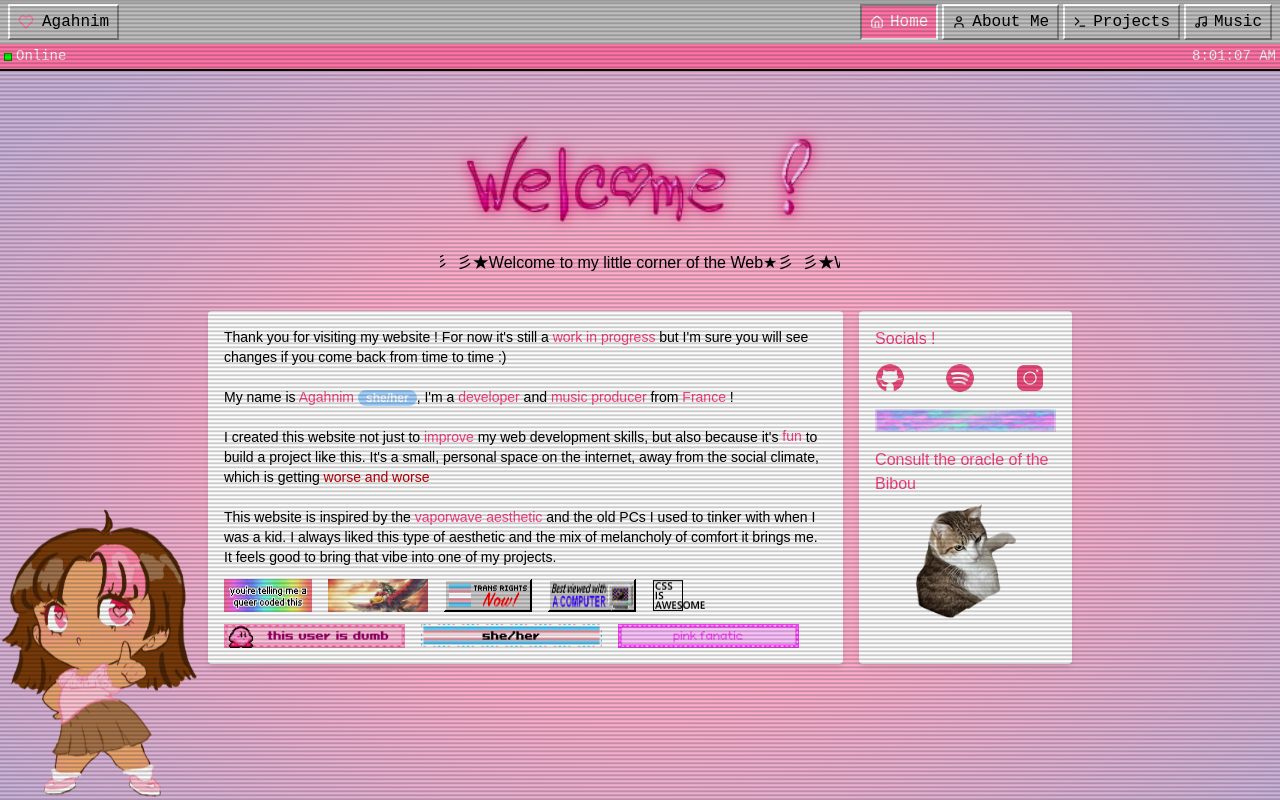
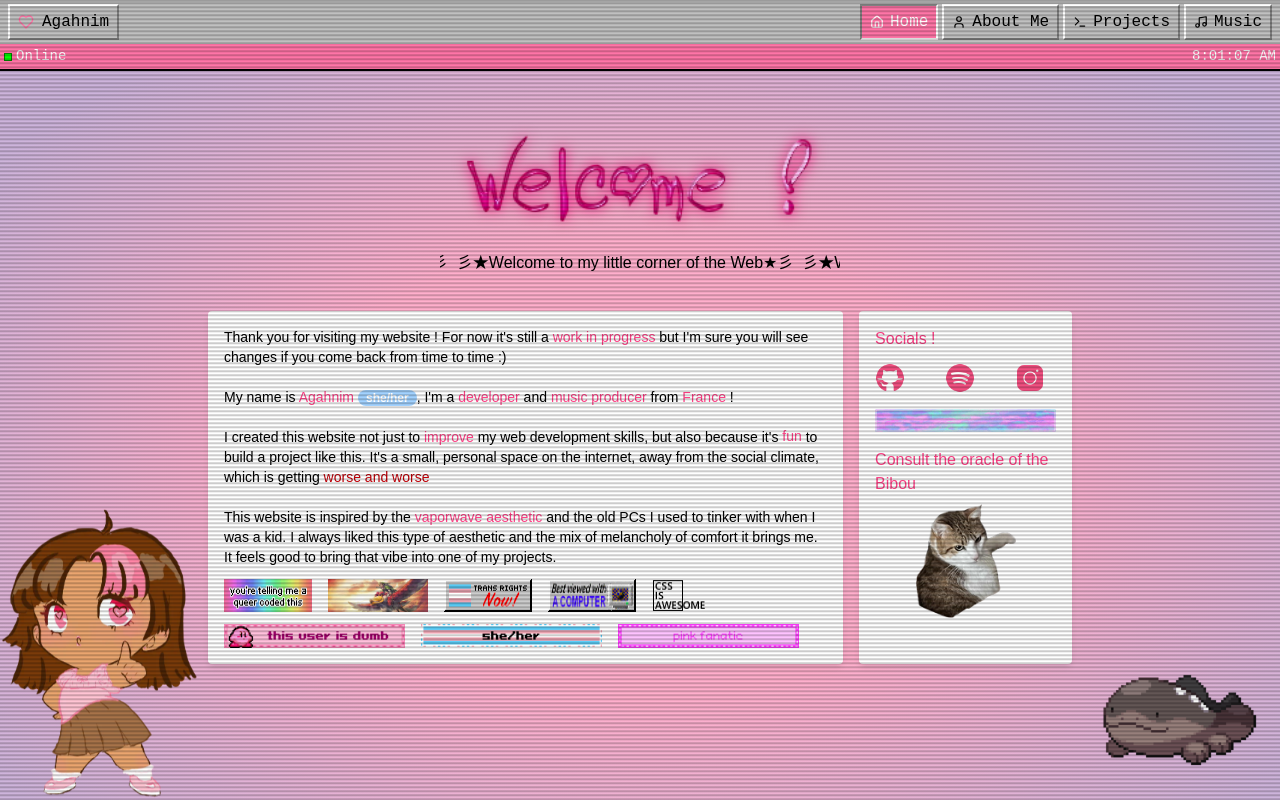
Before and after one commit to naguiagahnim/agahnim-website, a React (Vite) app: page /home in a window 1280 px wide. Built offline with nearby package versions, Linux system fonts and the light colour scheme; a web font is replaced by a local one.

Commit message:
add raplapla + hide scrollbars

```diff
--- a/src/App.tsx
+++ b/src/App.tsx
@@ -17,7 +17,7 @@ export default function App() {
     <AudioProvider>
       <div className="crt relative z-99 h-screen w-screen flex flex-col overflow-hidden">
       {location.pathname !== "/" && <Navbar />}
-        <div ref={scrollRef} className="flex-1 overflow-y-auto">
+        <div id="mainDiv" ref={scrollRef} className="flex-1 overflow-y-auto overflow-x-hidden">
           <ScrollToTop scrollRef={scrollRef} />
           <Routes location={location} key={location.pathname}>
             <Route path="/" element={<LandingPage />} />
--- a/src/index.css
+++ b/src/index.css
@@ -12,6 +12,14 @@
   --color-darkerer-pink-ouga: #ff4287;
 
   --font-dotgothic: "DotGothic16", sans-serif
+}
+
+#mainDiv {
+    -ms-overflow-style: none;
+    scrollbar-width: none;
+}
+#mainDiv::-webkit-scrollbar {
+    display: none;
 }
 
 .crt {
--- a/src/pages/About.tsx
+++ b/src/pages/About.tsx
@@ -32,7 +32,7 @@ export default function About() {
                         <p className="mt-4">
                             I'm <span className="text-xl text-darkerer-pink-ouga">Agahnim</span>, a <span className="text-blue-ouga">transgender</span> music producer and developer from <span className="text-darkerer-pink-ouga">France</span>.
                             <br/><br/>
-                            I've been playing the <span className="text-darkerer-pink-ouga">viola da gamba</span> since I was 6. Since, you probably don't know what my instrument is, I dedicated a <span onClick={() => scrollToId("wtfis")} className="text-blue-ouga decoration-current underline hover:cursor-pointer">section</span> to it if you have the faith to scroll down this page, because I think it deserves more recognition outside the few people who are very interested in Baroque music. It's thanks to this instrument that I fell in love with <span className="text-darkerer-pink-ouga">baroque music</span> and classical music for that matter.
+                            I've been playing the <span className="text-darkerer-pink-ouga">viola da gamba</span> since I was 6. Since, you probably don't know what my instrument is, I dedicated a <span onClick={() => scrollToId("wtfis")} className="text-blue-ouga decoration-current underline hover:cursor-pointer">section</span> to it further down this page, because I think it deserves more recognition outside the few people who are very interested in Baroque music. It's thanks to this instrument that I fell in love with <span className="text-darkerer-pink-ouga">baroque music</span> and classical music for that matter.
                             <br/><br/>
                             Apart from that, I love reading and playing video games, big surprise coming from a developer I know.
                             <br/><br/>
@@ -45,6 +45,7 @@ export default function About() {
                 <div className="bg-white bg-opacity-80 p-4 rounded shadow-md font-dotgothic">
                     <img src="/gifs/areasofinterest.gif" className="mx-auto"/>
                     <div className="grid grid-cols-3 text-center mt-4 gap-10">
+
                         <div className="flex flex-col items-center bg-light-pink-ouga rounded border-3 border-t-[#a2d2ff] border-l-[#a2d2ff] border-r-[#cdb4db] border-b-[#cdb4db]">
                             <div className="flex items-center justify-center space-x-2 mb-2 bg-[url(/gifs/divider.gif)] px-2">
                                 <img src="/gifs/globe.gif" width="20px" />
@@ -59,7 +60,7 @@ export default function About() {
                                 <li>Hotline Miami 1 & 2</li>
                                 <li>Katana ZERO</li>
                                 <li>Pokemon Violet (yep)</li>
-                                <li>Kirby</li>
+                                <li>Kirby Star Allies</li>
                                 <li>Dead Cells</li>
                                 <li>Alien : Isolation</li>
                                 <li>Tekken 8</li>
@@ -67,6 +68,7 @@ export default function About() {
                                 <li>Warframe</li>
                             </ul>
                         </div>
+
                         <div className="flex flex-col items-center bg-light-pink-ouga rounded border-3 border-t-[#a2d2ff] border-l-[#a2d2ff] border-r-[#cdb4db] border-b-[#cdb4db]">
                             <div className="flex items-center justify-center space-x-2 mb-2 bg-[url(/gifs/divider.gif)] px-2">
                                 <img src="/gifs/globe.gif" width="20px" />
@@ -75,6 +77,7 @@ export default function About() {
                             </div>
                             <p>Lorem ipsum dolor sit amet, consectetur adipiscing elit. Donec tincidunt faucibus tincidunt. Morbi molestie nisl dolor. Quisque vel auctor quam. Donec ullamcorper posuere consectetur. Morbi risus felis, accumsan in tristique sit amet, hendrerit eu augue. Pellentesque convallis interdum purus, id interdum tortor porta laoreet. Donec vitae urna orci. Duis auctor non nunc fermentum tristique. </p>
                         </div>
+
                         <div className="flex flex-col items-center bg-light-pink-ouga rounded border-3 border-t-[#a2d2ff] border-l-[#a2d2ff] border-r-[#cdb4db] border-b-[#cdb4db]">
                             <div className="flex items-center justify-center space-x-2 mb-2 bg-[url(/gifs/divider.gif)] px-2">
                                 <img src="/gifs/globe.gif" width="20px" />
@@ -83,6 +86,7 @@ export default function About() {
                             </div>
                             <p>Lorem ipsum dolor sit amet, consectetur adipiscing elit. Donec tincidunt faucibus tincidunt. Morbi molestie nisl dolor. Quisque vel auctor quam. Donec ullamcorper posuere consectetur. Morbi risus felis, accumsan in tristique sit amet, hendrerit eu augue. Pellentesque convallis interdum purus, id interdum tortor porta laoreet. Donec vitae urna orci. Duis auctor non nunc fermentum tristique. </p>
                         </div>
+
                     </div>
                 </div>
                 <div id="wtfis" className="bg-white bg-opacity-80 p-4 rounded shadow-md font-dotgothic">
--- a/src/pages/HomeContent.tsx
+++ b/src/pages/HomeContent.tsx
@@ -141,6 +141,9 @@ export default function HomeContent() {
             <div className="fixed bottom-0 left-0 w-[200px]">
                 <img src="/images/boubouille.webp" width="200px"/>
             </div>
+            <div className="fixed bottom-0 right-1 w-[200px]">
+                <img src="/images/rapla.webp" width="200px"/>
+            </div>
         </div>
     )
 }
```
Also changed, not shown: public/images/rapla.webp (added).
